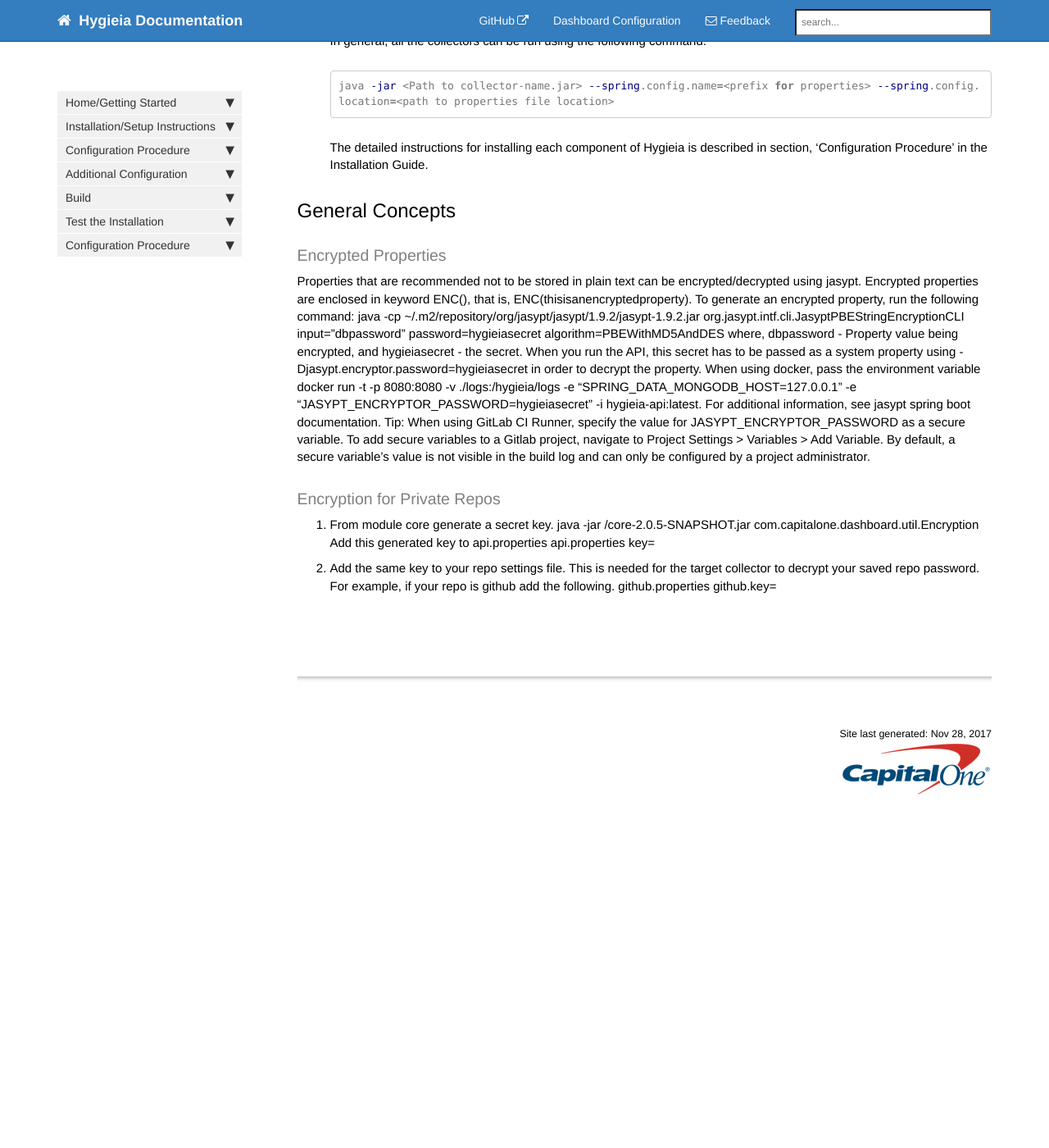
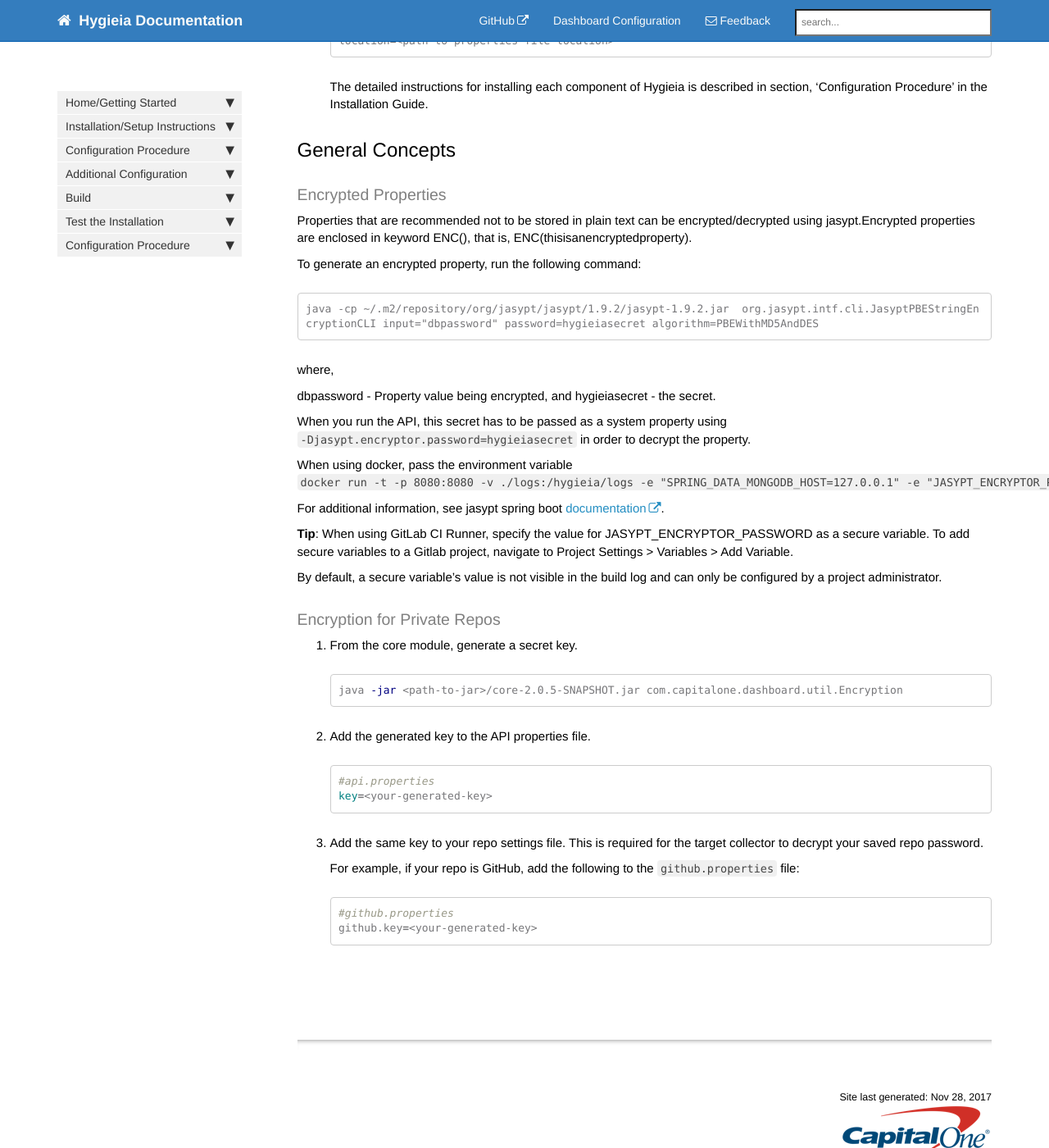
Before and after one commit to Megha849/HygieiaDocs, a Jekyll site: the page built from pages/hygieia/general_configuration.md, in a window 1280 px wide and 1400 px high, scrolled down 1534 px. Shown: the whole window at 82% size. Built offline with Jekyll 4.4.1, drawn with Linux system fonts in a browser that asks for light colours; nearby versions of some CDN libraries; comment, search, counter and statistics services are not loaded; before the commit the page ends 2565 px from its top, so only the background shows below that; some of the changed text lies outside the part shown.

Commit message:
general config

````diff
--- a/pages/hygieia/general_configuration.md
+++ b/pages/hygieia/general_configuration.md
@@ -81,25 +79,48 @@
 
 ### Encrypted Properties
 
-Properties that are recommended not to be stored in plain text can be encrypted/decrypted using jasypt. Encrypted properties are enclosed in keyword ENC(), that is, ENC(thisisanencryptedproperty).
+Properties that are recommended not to be stored in plain text can be encrypted/decrypted using jasypt.Encrypted properties are enclosed in keyword ENC(), that is, ENC(thisisanencryptedproperty).
+
 To generate an encrypted property, run the following command:
+
+```
 java -cp ~/.m2/repository/org/jasypt/jasypt/1.9.2/jasypt-1.9.2.jar  org.jasypt.intf.cli.JasyptPBEStringEncryptionCLI input="dbpassword" password=hygieiasecret algorithm=PBEWithMD5AndDES
+```
 where,
+
 dbpassword - Property value being encrypted, and
 hygieiasecret - the secret.
-When you run the API, this secret has to be passed as a system property using -Djasypt.encryptor.password=hygieiasecret in order to decrypt the property.
-When using docker, pass the environment variable docker run -t -p 8080:8080 -v ./logs:/hygieia/logs -e "SPRING_DATA_MONGODB_HOST=127.0.0.1" -e "JASYPT_ENCRYPTOR_PASSWORD=hygieiasecret" -i hygieia-api:latest.
-For additional information, see jasypt spring boot documentation.
-Tip: When using GitLab CI Runner, specify the value for JASYPT_ENCRYPTOR_PASSWORD as a secure variable. To add secure variables to a Gitlab project, navigate to Project Settings > Variables > Add Variable.
-By default, a secure variable’s value is not visible in the build log and can only be configured by a project administrator.
+
+When you run the API, this secret has to be passed as a system property using `-Djasypt.encryptor.password=hygieiasecret` in order to decrypt the property.
+
+When using docker, pass the environment variable `docker run -t -p 8080:8080 -v ./logs:/hygieia/logs -e "SPRING_DATA_MONGODB_HOST=127.0.0.1" -e "JASYPT_ENCRYPTOR_PASSWORD=hygieiasecret" -i hygieia-api:latest`.
+
+For additional information, see jasypt spring boot [documentation](https://github.com/ulisesbocchio/jasypt-spring-boot/blob/master/README.md).
+
+**Tip**: When using GitLab CI Runner, specify the value for JASYPT_ENCRYPTOR_PASSWORD as a secure variable. To add secure variables to a Gitlab project, navigate to Project Settings > Variables > Add Variable.
+
+By default, a secure variable's value is not visible in the build log and can only be configured by a project administrator.
 
 ### Encryption for Private Repos
 
-1.	From module core generate a secret key.
-java -jar <path-to-jar>/core-2.0.5-SNAPSHOT.jar com.capitalone.dashboard.util.Encryption
-Add this generated key to api.properties
-api.properties
-key=<your-generated-key>
-2.	Add the same key to your repo settings file. This is needed for the target collector to decrypt your saved repo password. For example, if your repo is github add the following.
-github.properties
-github.key=<your-generated-key>
+1. From the core module, generate a secret key.
+
+   ```bash
+   java -jar <path-to-jar>/core-2.0.5-SNAPSHOT.jar com.capitalone.dashboard.util.Encryption
+   ```
+
+2. Add the generated key to the API properties file.
+
+   ```bash
+   #api.properties
+   key=<your-generated-key>
+   ```
+
+3. Add the same key to your repo settings file. This is required for the target collector to decrypt your saved repo password.
+
+   For example, if your repo is GitHub, add the following to the `github.properties` file:
+
+   ```bash
+   #github.properties
+   github.key=<your-generated-key>
+   ```
````
Also changed, not shown: other parts of pages/hygieia/general_configuration.md (+3 -5 lines).
